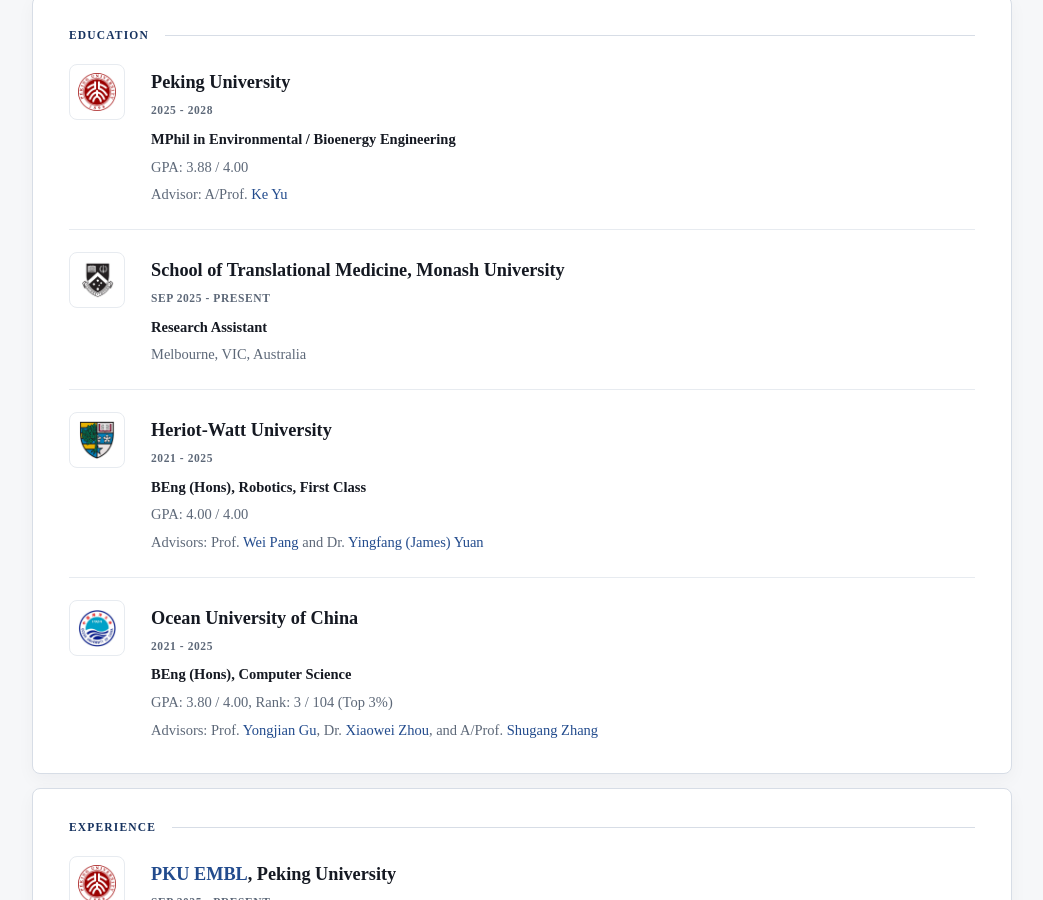
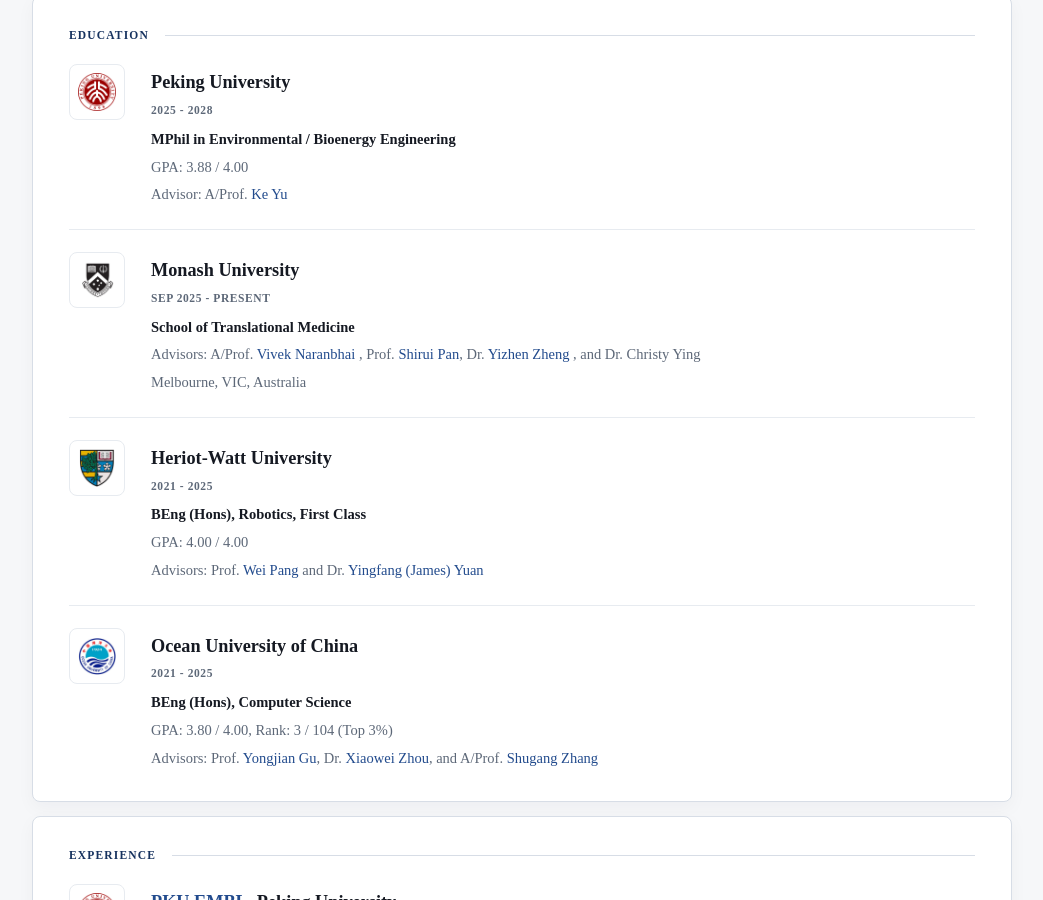
Before and after one commit to zhaorui-bi/zhaorui-bi.github.io, a Jekyll site: the page built from index.html, in a window 1280 px wide and 900 px high, scrolled down 2092 px. Shown: the whole window, without its empty margins (118-1161 px from the left). Built offline with Jekyll 4.4.1, drawn with Linux system fonts in a browser that asks for light colours.

Commit message:
Restructure Monash education entry with advisor list

```diff
--- a/index.html
+++ b/index.html
@@ -326,9 +326,23 @@
         <article class="profile-row">
           <img src="/img/monash.png" alt="Monash University logo" />
           <div>
-            <h3>School of Translational Medicine, Monash University</h3>
+            <h3>Monash University</h3>
             <p class="entry-period">Sep 2025 - Present</p>
-            <p class="role-title">Research Assistant</p>
+            <p class="role-title">School of Translational Medicine</p>
+            <p class="role-meta">
+              Advisors: A/Prof.
+              <a href="https://research.monash.edu/en/persons/vivek-naranbhai">
+                Vivek Naranbhai
+              </a>
+              , Prof. <a href="https://shiruipan.github.io/">Shirui Pan</a>,
+              Dr.
+              <a
+                href="https://scholar.google.com/citations?user=TtzA-90AAAAJ&amp;hl=en"
+              >
+                Yizhen Zheng
+              </a>
+              , and Dr. Christy Ying
+            </p>
             <p class="role-meta">Melbourne, VIC, Australia</p>
           </div>
         </article>
```
